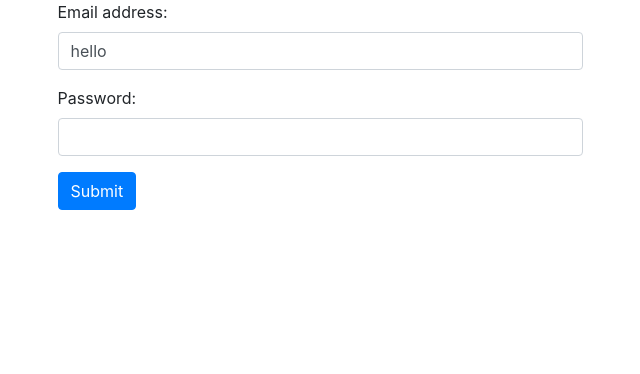
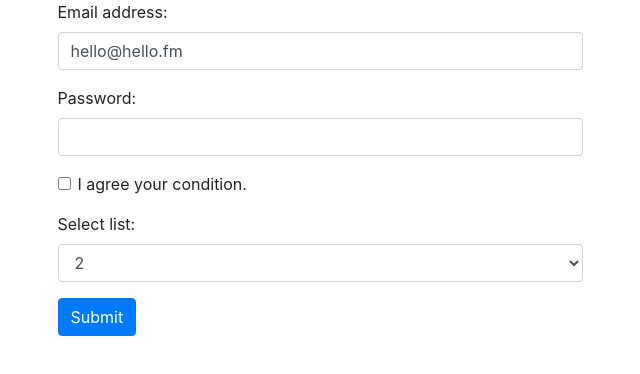
Before and after one commit to vigneshwaran-chandrasekaran/react-form-with-formik-validation, a React (Create React App) app: page / in a window 1280 px wide. Shown: the top 374 px of the page, without its empty margins (320-960 px from the left). Built offline with nearby package versions, Linux system fonts and the light colour scheme.

Commit message:
changed form fields based on Formik component instead of html elements

```diff
--- a/src/App.js
+++ b/src/App.js
@@ -1,43 +1,58 @@
 import React from 'react';
 import './App.css';
-import { withFormik } from 'formik';
-import Yup from 'yup';
+import { withFormik, Form, Field } from 'formik';
+// import Yup from 'yup';
 
 const App = ({
-  values,
-  handleChange,
-  handleSubmit
+  values
 }) => {
   return (
     <div className="container">
       <div className='d-flex flex-row justify-content-center'>
         <div className='col-2'></div>
         <div className='col-6'>
-          <form onSubmit={handleSubmit}>
+          <Form>
             <div className="form-group">
               <label htmlFor="email">Email address:</label>
-              <input
+              <Field
                 type="email"
                 className="form-control"
                 id="email"
                 name="email"
-                value={values.email}
-                onChange={handleChange}
               />
             </div>
             <div className="form-group">
               <label htmlFor="pwd">Password:</label>
-              <input
+              <Field
                 type="password"
                 className="form-control"
                 id="pwd"
                 name="password"
-                value={values.password}
-                onChange={handleChange}
               />
             </div>
+            <div className="form-group form-check">
+              <label className="form-check-label">
+                <Field
+                  className="form-check-input"
+                  type="checkbox"
+                  name="newsletter"
+                  checked={values.newsletter}
+                />
+                <span> I agree your condition.</span>
+              </label>
+            </div>
+            <div className="form-group">
+              <label for="sel1">Select list:</label>
+              <Field component="select" name="plan" className="form-control" id="sel1">
+                <option value='1'>1</option>
+                <option value='2'>2</option>
+                <option value='3'>3</option>
+                <option value='4'>4</option>
+              </Field>
+            </div>
+
             <button type="submit" className="btn btn-primary">Submit</button>
-          </form>
+          </Form>
         </div>
         <div className='col-2'></div>
       </div>
@@ -46,16 +61,14 @@ const App = ({
 }
 
 const FormikApp = withFormik({
-  mapPropsToValues({ email, password }) {
+  mapPropsToValues({ email, password, newsletter, plan }) {
     // if we pass props to component means we can get it in mapPropsToValues(props)
     return {
       email: email || 'vigneshwaran',
-      password: password || ''
+      password: password || '',
+      newsletter: newsletter || false,
+      plan: plan || '2',
     }
-  },
-
-  handleChange(values) {
-    console.log({ values });
   },
 
   handleSubmit(values) {
--- a/src/index.js
+++ b/src/index.js
@@ -4,7 +4,7 @@ import './index.css';
 import App from './App';
 import * as serviceWorker from './serviceWorker';
 
-ReactDOM.render(<App email='hello' />, document.getElementById('root'));
+ReactDOM.render(<App email='hello@hello.fm' />, document.getElementById('root'));
 
 // If you want your app to work offline and load faster, you can change
 // unregister() to register() below. Note this comes with some pitfalls.
```
